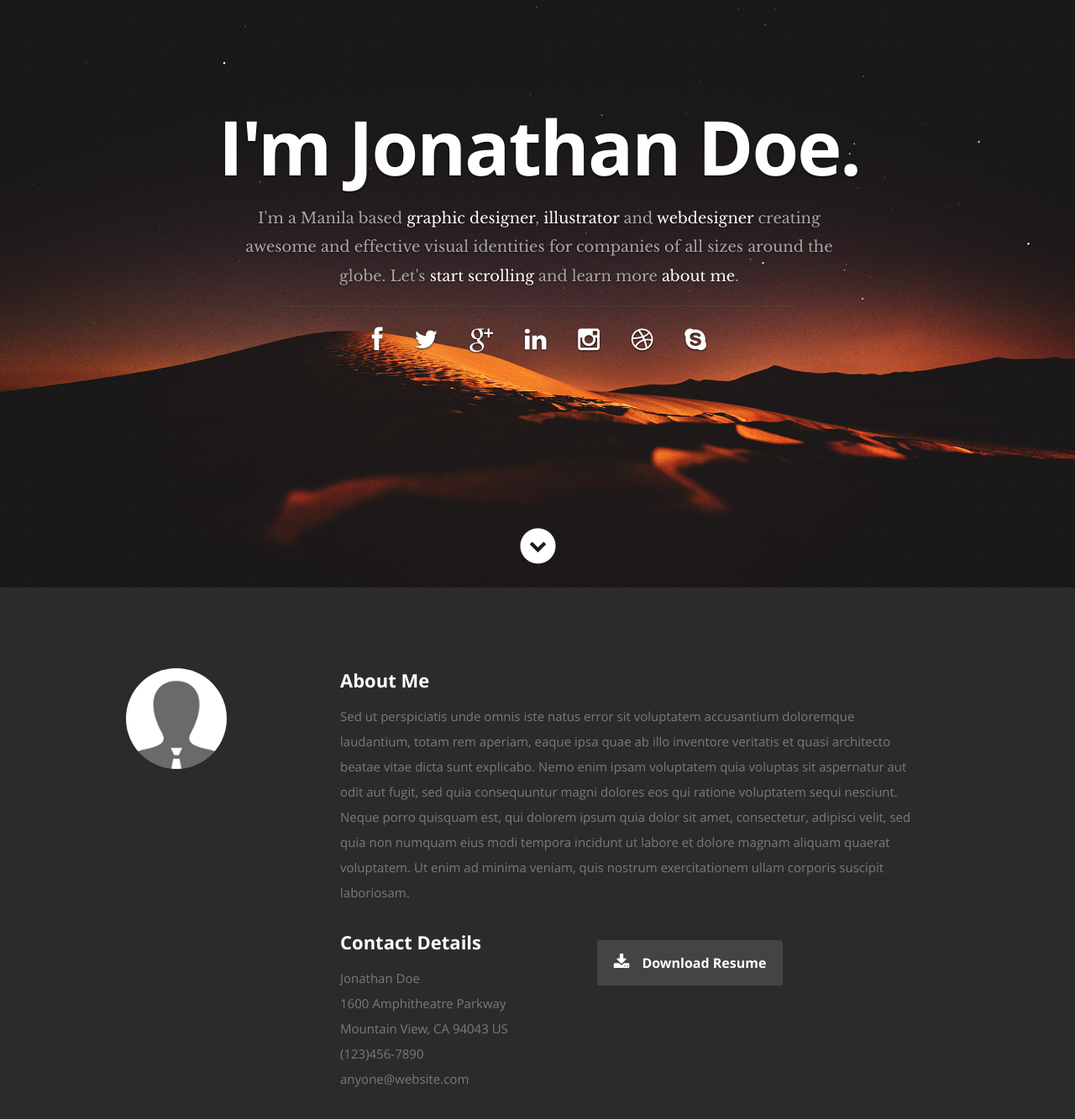
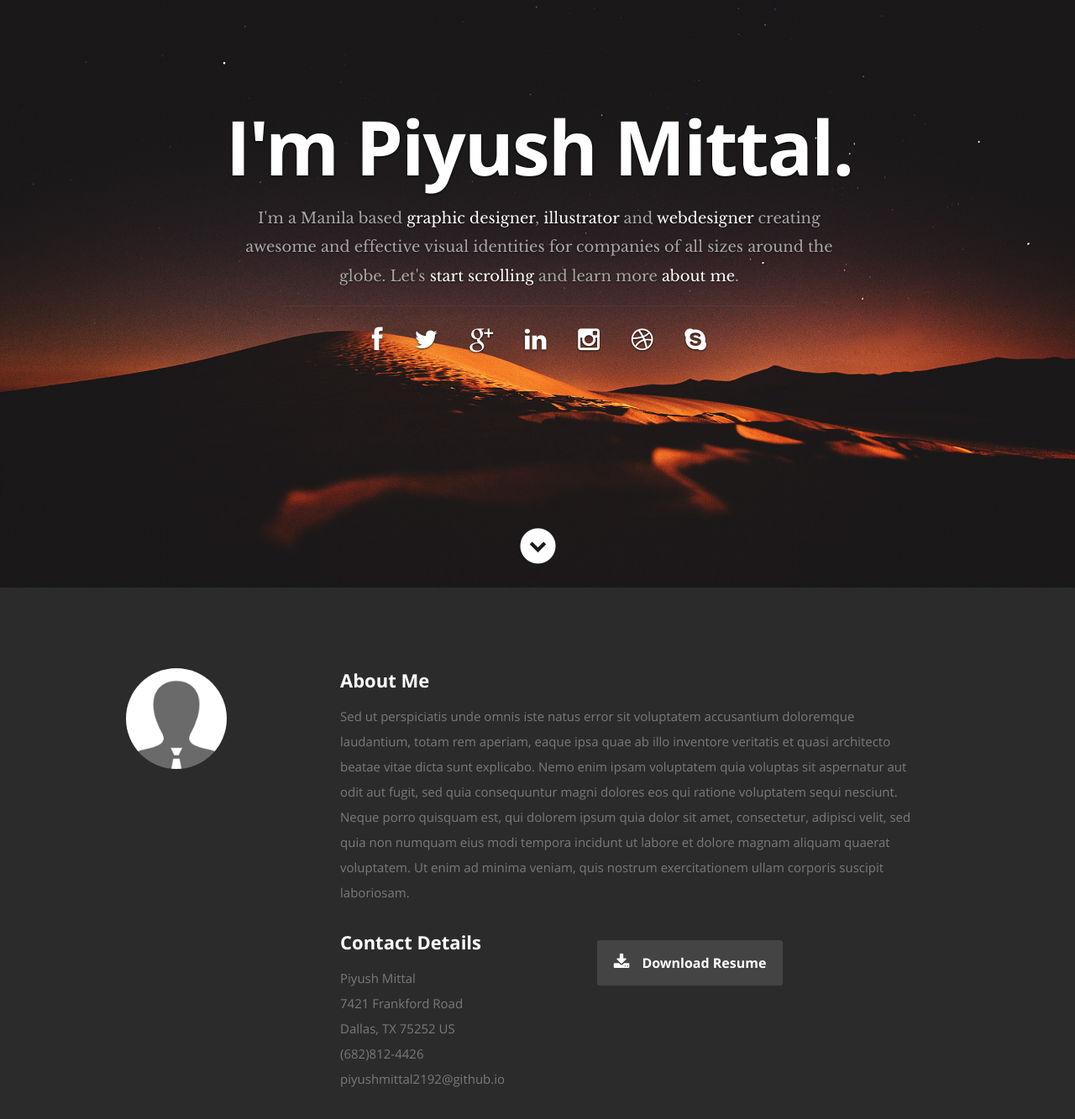
Before and after one commit to Piyushmittal2192/Piyushmittal2192.github.io, a plain HTML site: page index.html in a window 1280 px wide. Shown: the part 100-1433 px from the top of the page at 84% size. Drawn offline with nearby package versions, Linux system fonts and the light colour scheme.

Commit message:
updates in index file

```diff
--- a/index.html
+++ b/index.html
@@ -56,7 +56,7 @@
 
       <div class="row banner">
          <div class="banner-text">
-            <h1 class="responsive-headline">I'm Jonathan Doe.</h1>
+            <h1 class="responsive-headline">I'm Piyush Mittal.</h1>
             <h3>I'm a Manila based <span>graphic designer</span>, <span>illustrator</span> and <span>webdesigner</span> creating awesome and
             effective visual identities for companies of all sizes around the globe. Let's <a class="smoothscroll" href="#about">start scrolling</a>
             and learn more <a class="smoothscroll" href="#about">about me</a>.</h3>
@@ -110,12 +110,12 @@
 
                   <h2>Contact Details</h2>
                   <p class="address">
-						   <span>Jonathan Doe</span><br>
-						   <span>1600 Amphitheatre Parkway<br>
-						         Mountain View, CA 94043 US
+						   <span>Piyush Mittal</span><br>
+						   <span>7421 Frankford Road<br>
+						         Dallas, TX 75252 US
                      </span><br>
-						   <span>(123)456-7890</span><br>
-                     <span>anyone@website.com</span>
+						   <span>(682)812-4426</span><br>
+                     <span>piyushmittal2192@github.io</span>
 					   </p>
 
                </div>
```
